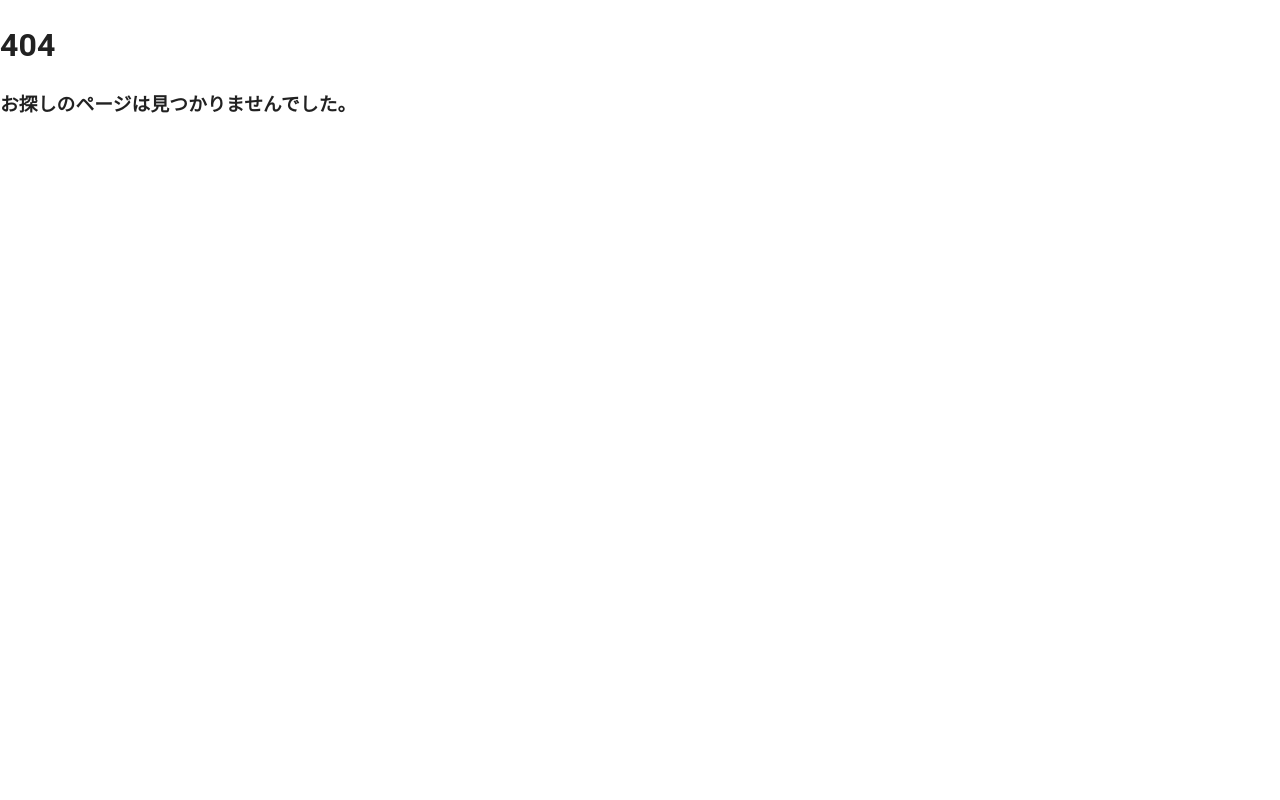
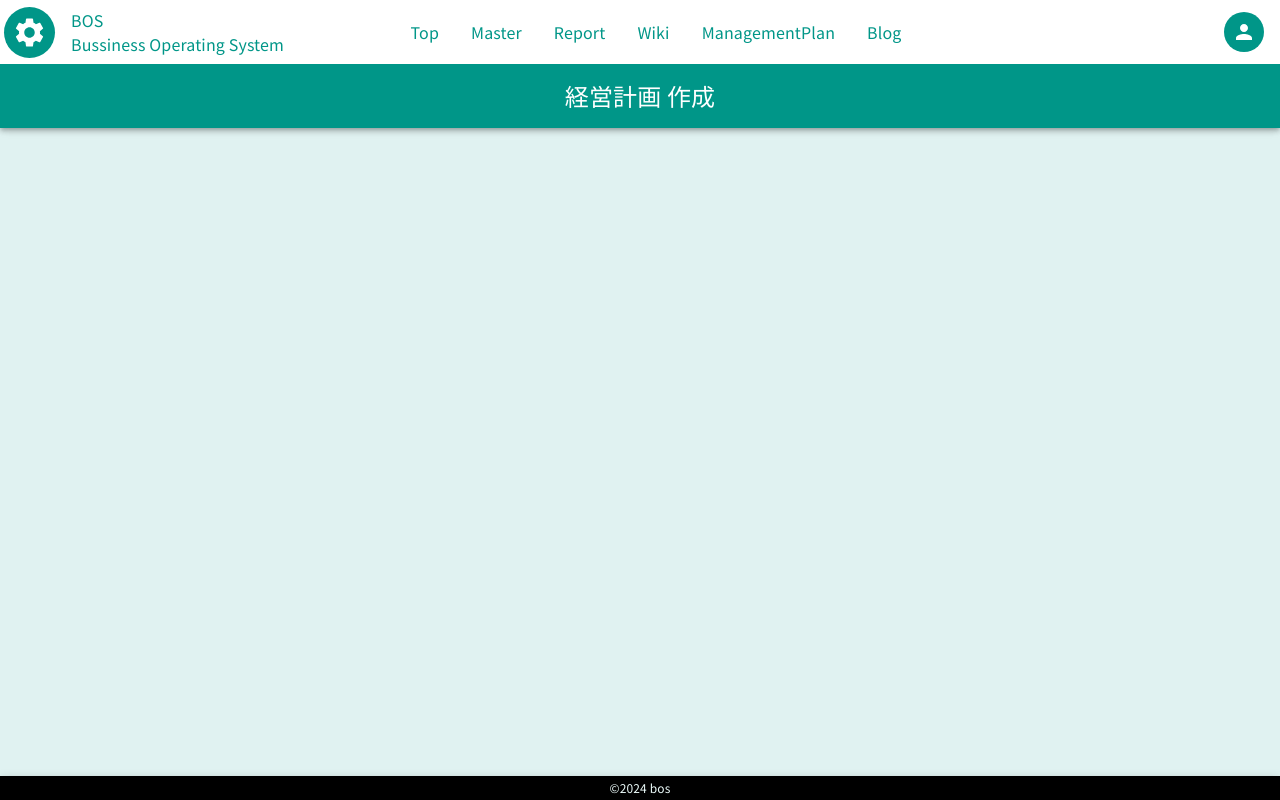
Before and after one commit to matsubarashoki/BOS, a React (Vite) app: page /managementPlan/create in a window 1280 px wide. Before the commit this address had no page. Built offline with nearby package versions, Linux system fonts and the light colour scheme; sample sign-in values are in the browser's storage; a web font is replaced by a local one.

Commit message:
update Header and add management plan's page

```diff
--- a/src/components/Footer.tsx
+++ b/src/components/Footer.tsx
@@ -20,7 +20,7 @@ const Footer = () => {
       >
         <Container maxWidth="md">
           <Box sx={{ textAlign: "center" }}>
-            <Typography variant="caption">©2023 engr-sng</Typography>
+            <Typography variant="caption">©2024 bos</Typography>
           </Box>
         </Container>
       </AppBar>
--- a/src/components/Header.tsx
+++ b/src/components/Header.tsx
@@ -13,16 +13,13 @@ import {
   Typography,
   useTheme,
 } from "@mui/material";
-import { useRef, useState } from "react";
-import { Link, useNavigate } from "react-router-dom";
+import { Dispatch, SetStateAction, useEffect, useRef, useState } from "react";
+import { Link, useLocation, useNavigate } from "react-router-dom";
 import { useAuth } from "../route/routeAuthHooks";
+import { useScreenNameStore } from "../store/screenNameStore";
+import { pathScreenSet } from "../utils/constants/screenName";
 
-const Header = () => {
-  const theme = useTheme();
-  const { setUser } = useAuth();
-  const textColor = theme.palette.primary.main;
-  const navigate = useNavigate();
-  const setNavLinks: Array<{ text: string; url: string }> = [
+export const setNavLinks: Array<{ text: string; url: string }> = [
   { text: "Top", url: "/" },
   { text: "Master", url: "master" },
   { text: "Report", url: "report" },
@@ -30,6 +27,44 @@ const Header = () => {
   { text: "ManagementPlan", url: "/managementPlan" },
   { text: "Blog", url: "/blog" },
 ];
+
+interface HeaderProps {
+  setContentMarginTop: Dispatch<SetStateAction<number>>;
+}
+
+const Header = ({ setContentMarginTop }: HeaderProps) => {
+  const theme = useTheme();
+  const { setUser } = useAuth();
+  const textColor = theme.palette.primary.main;
+  const navigate = useNavigate();
+  const { pathname } = useLocation();
+  const { screenName, setScreenName } = useScreenNameStore();
+  const appBar1Ref = useRef<HTMLElement>(null);
+
+  useEffect(() => {
+    if (pathScreenSet[pathname].name) {
+      setScreenName(pathScreenSet[pathname].name);
+    }
+  }, [pathname]);
+
+  useEffect(() => {
+    const updateMarginTop = () => {
+      const appBar1Element = document.getElementById("topHeader");
+      const appBar1Height = appBar1Element?.offsetHeight || 0;
+      console.log(appBar1Height);
+      setContentMarginTop(appBar1Height);
+    };
+
+    // 初期計算
+    updateMarginTop();
+
+    // ウィンドウリサイズ時にも再計算
+    window.addEventListener("resize", updateMarginTop);
+    return () => {
+      window.removeEventListener("resize", updateMarginTop);
+    };
+  }, []);
+
   // メニューの開閉を管理
   const [open, setOpen] = useState<boolean>(false);
   // メニューを配置するHTML要素を格納する
@@ -50,8 +85,10 @@ const Header = () => {
     setUser(null);
   };
   return (
+    <>
       <AppBar
-      component="header"
+        id="topHeader"
+        ref={appBar1Ref}
         position="fixed"
         sx={{
           top: 0,
@@ -169,7 +206,24 @@ const Header = () => {
             </Menu>{" "}
           </Box>
         </Box>
+        <Box
+          display={"flex"}
+          justifyContent={"center"}
+          sx={{ bgcolor: theme.palette.primary.main }}
+        >
+          <Typography
+            justifyContent={"center"}
+            variant="h5"
+            component="h3"
+            gutterBottom
+            sx={{ my: 2 }}
+            color="#fff"
+          >
+            {screenName}
+          </Typography>
+        </Box>
       </AppBar>
+    </>
   );
 };
 
--- /dev/null
+++ b/src/components/ManagementPlan/ManagementPlanAnalyze.tsx
@@ -0,0 +1,5 @@
+const ManagementPlanAnalyze = () => {
+  return <div>analyze</div>;
+};
+
+export default ManagementPlanAnalyze;
--- /dev/null
+++ b/src/components/ManagementPlan/ManagementPlanAssessment.tsx
@@ -0,0 +1,5 @@
+const ManagementPlanAssessment = () => {
+  return <div>analyze</div>;
+};
+
+export default ManagementPlanAssessment;
--- /dev/null
+++ b/src/components/ManagementPlan/ManagementPlanCreate.tsx
@@ -0,0 +1,5 @@
+const ManagementPlanCreate = () => {
+  return <div>Create</div>;
+};
+
+export default ManagementPlanCreate;
--- /dev/null
+++ b/src/components/ManagementPlan/ManagementPlanHistory.tsx
@@ -0,0 +1,5 @@
+const ManagementPlanHistory = () => {
+  return <div>analyze</div>;
+};
+
+export default ManagementPlanHistory;
--- a/src/components/ManagementPlan/ManagementPlanTop.tsx
+++ b/src/components/ManagementPlan/ManagementPlanTop.tsx
@@ -119,7 +119,7 @@ const ManagementPlanTop = () => {
             <StyledCard sx={{ margin: 1, bgcolor: "#fff" }}>
               <CardActionArea
                 component={Link}
-                to="/master/userManagement"
+                to="/managementPlan/create"
                 sx={{ height: "100%" }}
               >
                 <CardContent
@@ -145,7 +145,7 @@ const ManagementPlanTop = () => {
             <StyledCard sx={{ margin: 1, bgcolor: "#fff" }}>
               <CardActionArea
                 component={Link}
-                to="/master/orgManagement"
+                to="/managementPlan/analyze"
                 sx={{ height: "100%" }}
               >
                 <CardContent
@@ -171,7 +171,7 @@ const ManagementPlanTop = () => {
             <StyledCard sx={{ margin: 1, bgcolor: "#fff" }}>
               <CardActionArea
                 component={Link}
-                to="/destination"
+                to="/managementPlan/assessment"
                 sx={{ height: "100%" }}
               >
                 <CardContent
@@ -197,7 +197,7 @@ const ManagementPlanTop = () => {
             <StyledCard sx={{ margin: 1, bgcolor: "#fff" }}>
               <CardActionArea
                 component={Link}
-                to="/destination"
+                to="/managementPlan/history"
                 sx={{ height: "100%" }}
               >
                 <CardContent
--- a/src/components/ScrollingTextBar.tsx
+++ b/src/components/ScrollingTextBar.tsx
@@ -11,7 +11,7 @@ const ScrollingTextBar: React.FC = () => {
         display: "flex",
         alignItems: "center",
         overflow: "hidden", // テキストがはみ出さないように隠す
-        backgroundColor: theme.palette.baseColor.main, // バックグラウンド色
+        backgroundColor: theme.palette.primary.light, // バックグラウンド色
         color: "#fff", // テキストの色
         height: 50, // 高さを設定
       }}
--- a/src/pages/Layout.tsx
+++ b/src/pages/Layout.tsx
@@ -1,21 +1,12 @@
-import { Box, Toolbar, Typography, useTheme } from "@mui/material";
-import { useEffect } from "react";
-import { Outlet, useLocation } from "react-router-dom";
+import { Box, useTheme } from "@mui/material";
+import { useState } from "react";
+import { Outlet } from "react-router-dom";
 import Footer from "../components/Footer";
 import Header from "../components/Header";
-import { useScreenNameStore } from "../store/screenNameStore";
-import { pathScreenSet } from "../utils/constants/screenName";
 
 const Layout = () => {
   const theme = useTheme();
-  const { pathname } = useLocation();
-  const { screenName, setScreenName } = useScreenNameStore();
-
-  useEffect(() => {
-    if (pathScreenSet[pathname].name) {
-      setScreenName(pathScreenSet[pathname].name);
-    }
-  }, [pathname]);
+  const [contentMarginTop, setContentMarginTop] = useState(0);
 
   return (
     <Box
@@ -25,45 +16,17 @@ const Layout = () => {
       minHeight={"100vh"}
     >
       <header>
-        <Header />
+        <Header setContentMarginTop={setContentMarginTop} />
       </header>
       <Box
         component={"main"}
         className="main-container"
         sx={{
+          marginTop: `${contentMarginTop}px`,
           backgroundColor: theme.palette.subColor.main,
           flexGrow: 1,
         }}
       >
-        <Toolbar
-          sx={{
-            position: "static",
-            width: "100%",
-            marginTop: "64px",
-            backgroundColor: theme.palette.primary.light,
-            justifyContent: "center",
-            zIndex: (theme) => theme.zIndex.drawer + 1, // Drawerの上に配置
-          }}
-        >
-          <Box
-            className="master-box"
-            display={"flex"}
-            // width={"80%"}
-            justifyContent={"center"}
-            margin={1}
-          >
-            <Typography
-              justifyContent={"center"}
-              variant="h5"
-              component="h3"
-              gutterBottom
-              sx={{ my: 2 }}
-              color="#fff"
-            >
-              {screenName}
-            </Typography>
-          </Box>
-        </Toolbar>
         <Outlet />
       </Box>
       <footer>
--- a/src/route/RouteConfig.tsx
+++ b/src/route/RouteConfig.tsx
@@ -4,6 +4,10 @@ import OrgManagement from "../components/Master/OrgManagement/OrgManagement";
 import UserManagement from "../components/Master/UserManagement/UserManagement";
 import BookReport from "../components/Report/BookReport";
 
+import ManagementPlanAnalyze from "../components/ManagementPlan/ManagementPlanAnalyze";
+import ManagementPlanAssessment from "../components/ManagementPlan/ManagementPlanAssessment";
+import ManagementPlanCreate from "../components/ManagementPlan/ManagementPlanCreate";
+import ManagementPlanHistory from "../components/ManagementPlan/ManagementPlanHistory";
 import ManagementPlanTop from "../components/ManagementPlan/ManagementPlanTop";
 import DairyReport from "../components/Report/DairyReport";
 import Report from "../components/Report/Report";
@@ -58,6 +62,10 @@ export const RouterConfig = () => {
 
           <Route path="managementPlan">
             <Route index={true} element={<ManagementPlanTop />} />
+            <Route path="create" element={<ManagementPlanCreate />} />
+            <Route path="analyze" element={<ManagementPlanAnalyze />} />
+            <Route path="assessment" element={<ManagementPlanAssessment />} />
+            <Route path="history" element={<ManagementPlanHistory />} />
           </Route>
         </Route>
 
--- a/src/utils/constants/screenName.ts
+++ b/src/utils/constants/screenName.ts
@@ -34,4 +34,16 @@ export const pathScreenSet: ScreenPath = {
   "/managementPlan": {
     name: "経営計画",
   },
+  "/managementPlan/create": {
+    name: "経営計画 作成",
+  },
+  "/managementPlan/analyze": {
+    name: "経営計画 分析",
+  },
+  "/managementPlan/assessment": {
+    name: "経営計画 評価",
+  },
+  "/managementPlan/history": {
+    name: "経営計画 履歴参照",
+  },
 };
```
Lines whose indentation alone changed are shown as unchanged.
